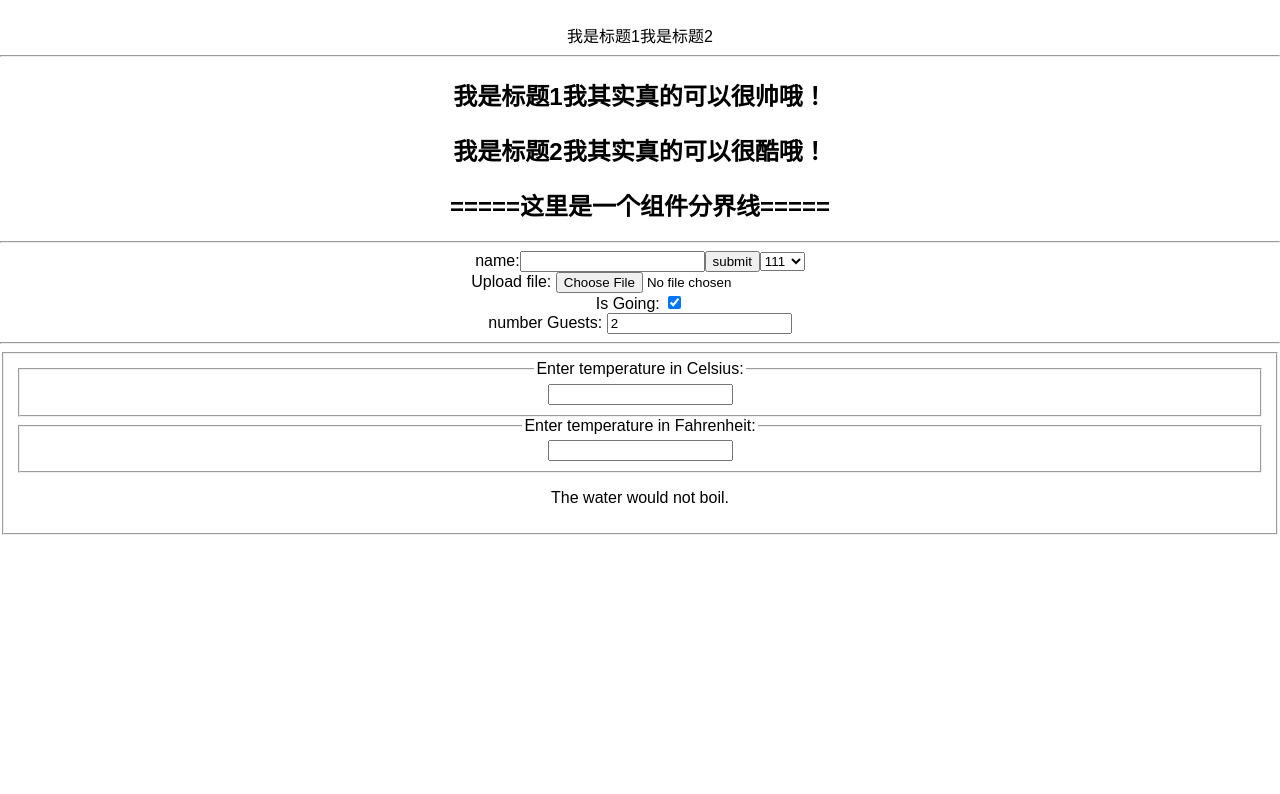
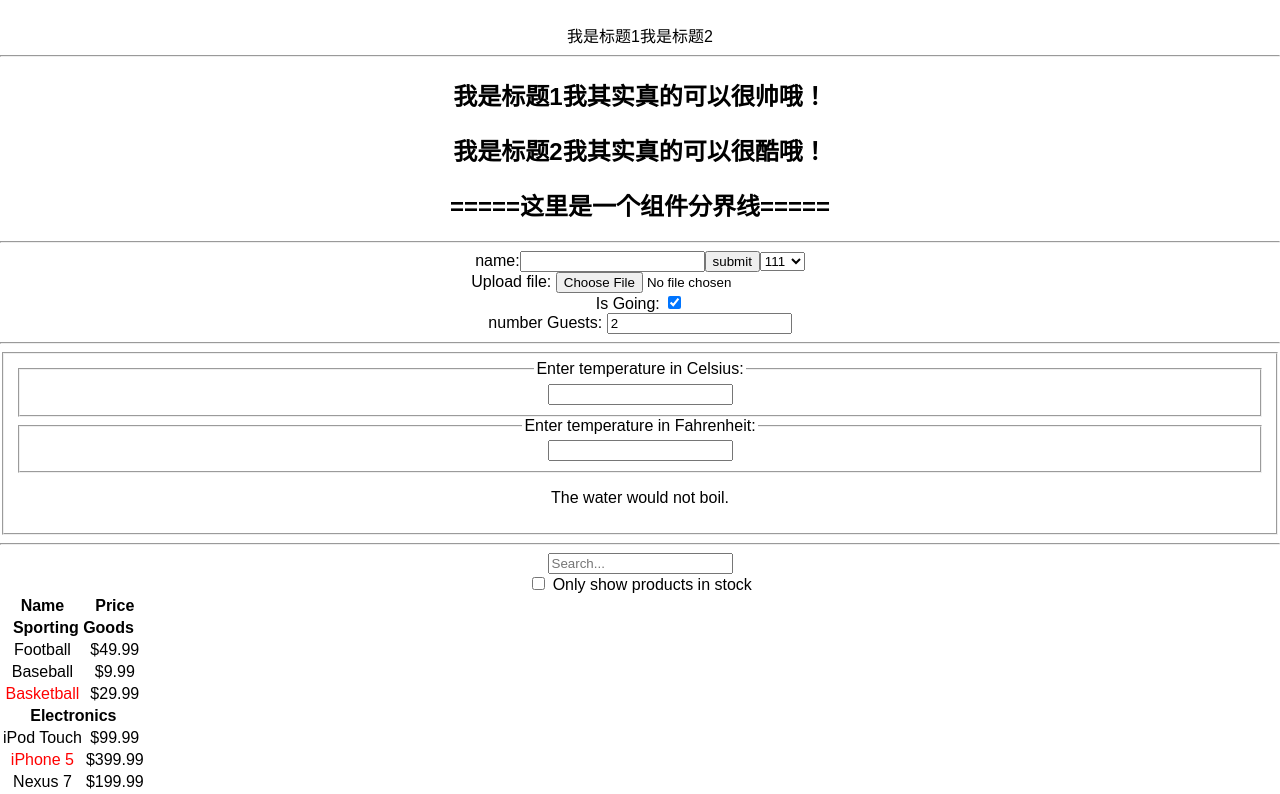
Before and after one commit to nujey/nujey-react-demo, a React (Create React App) app: page / in a window 1280 px wide. Shown: the part 918-1712 px from the top of the page. Before the commit the page ends 1453 px from the top, so only its background shows below. Built offline with nearby package versions, Linux system fonts and the light colour scheme.

Commit message:
react编程思想以及删除README.md内容

```diff
--- a/src/App.js
+++ b/src/App.js
@@ -11,9 +11,42 @@ import Lists from './componets/lists'
 import Blogs from './componets/keys'
 import NameForm from './componets/forms'
 import StatusUp from './componets/statusUp'
-
+import FilterableProductTable from './componets/search'
 // 在使用我们的组件的时候 必须是首字母大写 这样是为了让react知道 是HTML的元素
 // 还是我们自定义的组件类 如果不大写 那么react是没办法认识的 所以也就得不到我们想要的结果
+
+// 用来模拟后端返回的列表
+const products = [{
+  category: "Sporting Goods",
+  price: "$49.99",
+  stocked: true,
+  name: "Football"
+}, {
+  category: "Sporting Goods",
+  price: "$9.99",
+  stocked: true,
+  name: "Baseball"
+}, {
+  category: "Sporting Goods",
+  price: "$29.99",
+  stocked: false,
+  name: "Basketball"
+}, {
+  category: "Electronics",
+  price: "$99.99",
+  stocked: true,
+  name: "iPod Touch"
+}, {
+  category: "Electronics",
+  price: "$399.99",
+  stocked: false,
+  name: "iPhone 5"
+}, {
+  category: "Electronics",
+  price: "$199.99",
+  stocked: true,
+  name: "Nexus 7"
+}];
 class App extends Component {
   constructor(props) {
     super(props)
@@ -70,6 +103,8 @@ class App extends Component {
         <NameForm />
         <hr/>
         <StatusUp scale="c"/>
+        <hr/>
+        <FilterableProductTable products={products}/>
       </div>
     );
   }
--- /dev/null
+++ b/src/componets/search.js
@@ -0,0 +1,99 @@
+import React from 'react'
+
+/**
+ * 先来定义一个静态的搜索框
+ * @class SearchBar
+ * @extends {React.Component}
+ */
+class SearchBar extends React.Component {
+  render() {
+    return (
+      <form>
+        <input type="text" placeholder="Search..."/>
+        <div>
+          <input type="checkbox" />
+          {' '}Only show products in stock
+        </div>
+      </form>
+    )
+  }
+}
+/**
+ *
+ * 搜索的商品的列表的分类
+ * @class ProductCategoryRow
+ * @extends {React.Component}
+ */
+class ProductCategoryRow extends React.Component {
+  render() {
+    return(
+      <tr><th colSpan="2">{this.props.category}</th></tr>
+    )
+  }
+}
+/**
+ * author nujey
+ * 根据列表商品的的stocked 来判断名字的颜色
+ * @class ProductRow
+ * @extends {React.Component}
+ */
+class ProductRow extends React.Component {
+  render() {
+    const name = this.props.product.stocked ? this.props.product.name :
+          <span style={{color: 'red'}}>{this.props.product.name}</span>
+    return (
+      <tr>
+        <td>{name}</td>
+        <td>{this.props.product.price}</td>
+      </tr>
+    )
+  }
+}
+/**
+ * author nujey
+ * 商品列表的循环操作
+ * @class ProductTable
+ * @extends {React.Component}
+ */
+class ProductTable extends React.Component {
+  render() {
+    var rows = [];
+    var lastCategory = null;
+    this.props.products.forEach(function(product) {
+      if (product.category !== lastCategory) {
+        rows.push(<ProductCategoryRow category={product.category} key={product.category} />);
+      }
+      rows.push(<ProductRow product={product} key={product.name} />);
+      lastCategory = product.category;
+    });
+    return (
+      <table>
+        <thead>
+          <tr>
+            <th>Name</th>
+            <th>Price</th>
+          </tr>
+        </thead>
+        <tbody>{rows}</tbody>
+      </table>
+    );
+  }
+}
+
+/**
+ * author nujey
+ * 最终的组件
+ * @class FilterableProductTable
+ * @extends {React.Component}
+ */
+class FilterableProductTable extends React.Component {
+  render() {
+    return (
+      <div>
+        <SearchBar />
+        <ProductTable products={this.props.products} />
+      </div>
+    );
+  }
+}
+export default FilterableProductTable
```
Also changed, not shown: src/componets/composition.js (added, +35 -0 lines), 1 other file (tests, documents, lock files or other folders).
